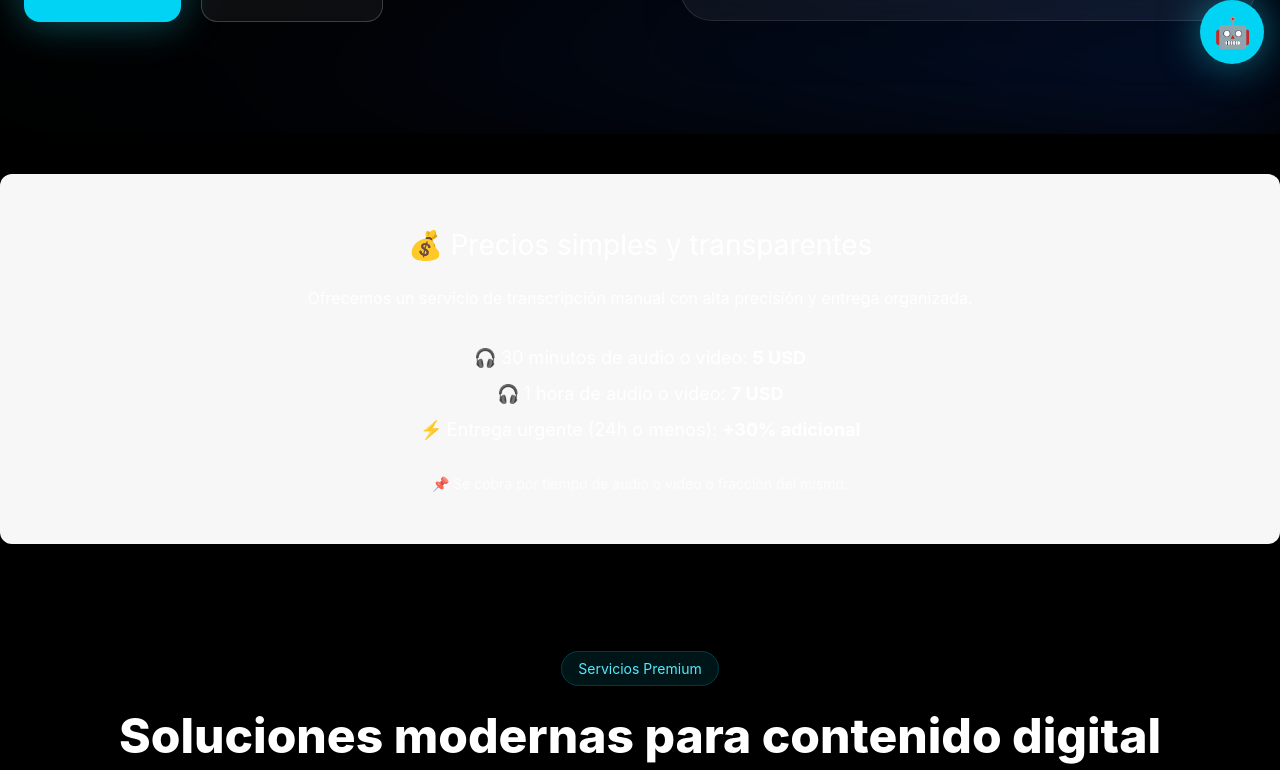
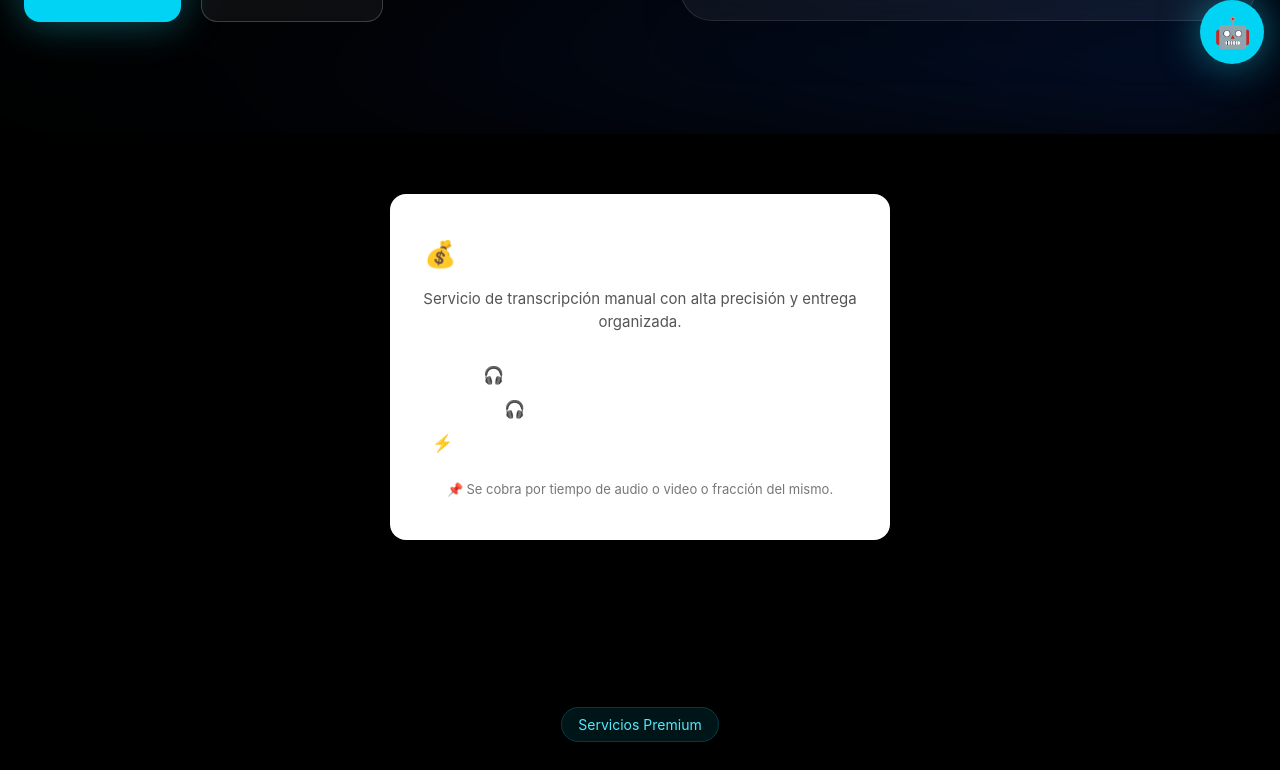
Before and after one commit to felescan/escobara-transcripciones, a React (Vite) app: page / in a window 1280 px wide. Shown: the part 712-1482 px from the top of the page. Built offline with nearby package versions, Linux system fonts and the light colour scheme.

Commit message:
actualizacion diseño precios

```diff
--- a/src/App.jsx
+++ b/src/App.jsx
@@ -170,30 +170,40 @@ Adjunto el archivo para cotización.
       </section>
 
   <section style={{
-  textAlign: "center",
-  padding: "50px 20px",
-  background: "#f7f7f7",
-  borderRadius: "12px",
-  marginTop: "40px"
+  display: "flex",
+  justifyContent: "center",
+  padding: "60px 20px"
 }}>
 
-  <h2 style={{ fontSize: "28px", marginBottom: "20px" }}>
+  <div style={{
+    maxWidth: "500px",
+    width: "100%",
+    textAlign: "center",
+    background: "#ffffff",
+    padding: "40px 25px",
+    borderRadius: "16px",
+    boxShadow: "0 10px 30px rgba(0,0,0,0.1)"
+  }}>
+
+    <h2 style={{ fontSize: "26px", marginBottom: "15px" }}>
       💰 Precios simples y transparentes
     </h2>
 
-  <p style={{ fontSize: "16px", marginBottom: "30px" }}>
-    Ofrecemos un servicio de transcripción manual con alta precisión y entrega organizada.
+    <p style={{ fontSize: "15px", marginBottom: "25px", color: "#555" }}>
+      Servicio de transcripción manual con alta precisión y entrega organizada.
     </p>
 
-  <div style={{ fontSize: "18px", lineHeight: "2" }}>
+    <div style={{ fontSize: "17px", lineHeight: "2", marginBottom: "20px" }}>
       🎧 30 minutos de audio o video: <strong>5 USD</strong><br />
       🎧 1 hora de audio o video: <strong>7 USD</strong><br />
       ⚡ Entrega urgente (24h o menos): <strong>+30% adicional</strong>
     </div>
 
-  <p style={{ marginTop: "25px", fontSize: "14px", opacity: 0.8 }}>
+    <p style={{ fontSize: "13px", color: "#777" }}>
       📌 Se cobra por tiempo de audio o video o fracción del mismo.
     </p>
+
+  </div>
 
 </section>
       {/* SERVICES */}
```
Lines whose indentation alone changed are shown as unchanged.
